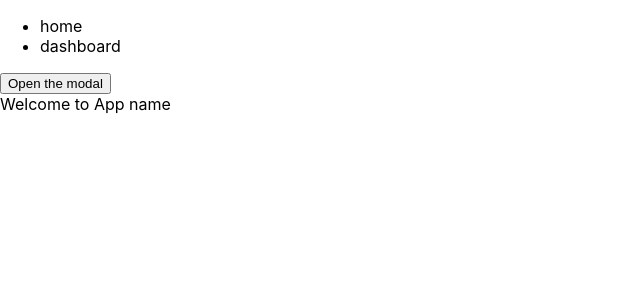
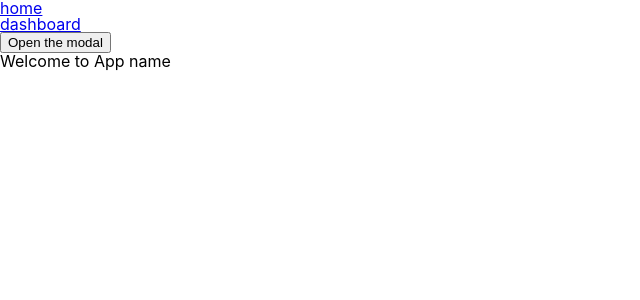
Before and after one commit to florianmg/nextjs-starter, a Next.js app: page / in a window 1280 px wide. Shown: the top 300 px of the page, without its empty margins (0-640 px from the left). Built offline with nearby package versions, Linux system fonts and the light colour scheme.

Commit message:
feat: meyer reset css

```diff
--- a/pages/_app.tsx
+++ b/pages/_app.tsx
@@ -1,3 +1,4 @@
+import '../styles/reset.css';
 import '../styles/globals.scss';
 import '../i18n';
 import type { AppProps } from 'next/app';
--- a/styles/globals.scss
+++ b/styles/globals.scss
@@ -5,12 +5,3 @@
   font-family: -apple-system, BlinkMacSystemFont, Segoe UI, Roboto, Oxygen,
     Ubuntu, Cantarell, Fira Sans, Droid Sans, Helvetica Neue, sans-serif;
 }
-
-a {
-  color: inherit;
-  text-decoration: none;
-}
-
-* {
-  box-sizing: border-box;
-}
--- /dev/null
+++ b/styles/reset.css
@@ -0,0 +1,124 @@
+html,
+body,
+div,
+span,
+applet,
+object,
+iframe,
+h1,
+h2,
+h3,
+h4,
+h5,
+h6,
+p,
+blockquote,
+pre,
+a,
+abbr,
+acronym,
+address,
+big,
+cite,
+code,
+del,
+dfn,
+em,
+img,
+ins,
+kbd,
+q,
+s,
+samp,
+small,
+strike,
+strong,
+sub,
+sup,
+tt,
+var,
+b,
+u,
+i,
+center,
+dl,
+dt,
+dd,
+ol,
+ul,
+li,
+fieldset,
+form,
+label,
+legend,
+table,
+caption,
+tbody,
+tfoot,
+thead,
+tr,
+th,
+td,
+article,
+aside,
+canvas,
+details,
+embed,
+figure,
+figcaption,
+footer,
+header,
+hgroup,
+menu,
+nav,
+output,
+ruby,
+section,
+summary,
+time,
+mark,
+audio,
+video {
+  margin: 0;
+  padding: 0;
+  border: 0;
+  font-size: 100%;
+  font: inherit;
+  vertical-align: baseline;
+}
+/* HTML5 display-role reset for older browsers */
+article,
+aside,
+details,
+figcaption,
+figure,
+footer,
+header,
+hgroup,
+menu,
+nav,
+section {
+  display: block;
+}
+body {
+  line-height: 1;
+}
+ol,
+ul {
+  list-style: none;
+}
+blockquote,
+q {
+  quotes: none;
+}
+blockquote:before,
+blockquote:after,
+q:before,
+q:after {
+  content: '';
+  content: none;
+}
+table {
+  border-collapse: collapse;
+  border-spacing: 0;
+}
```
